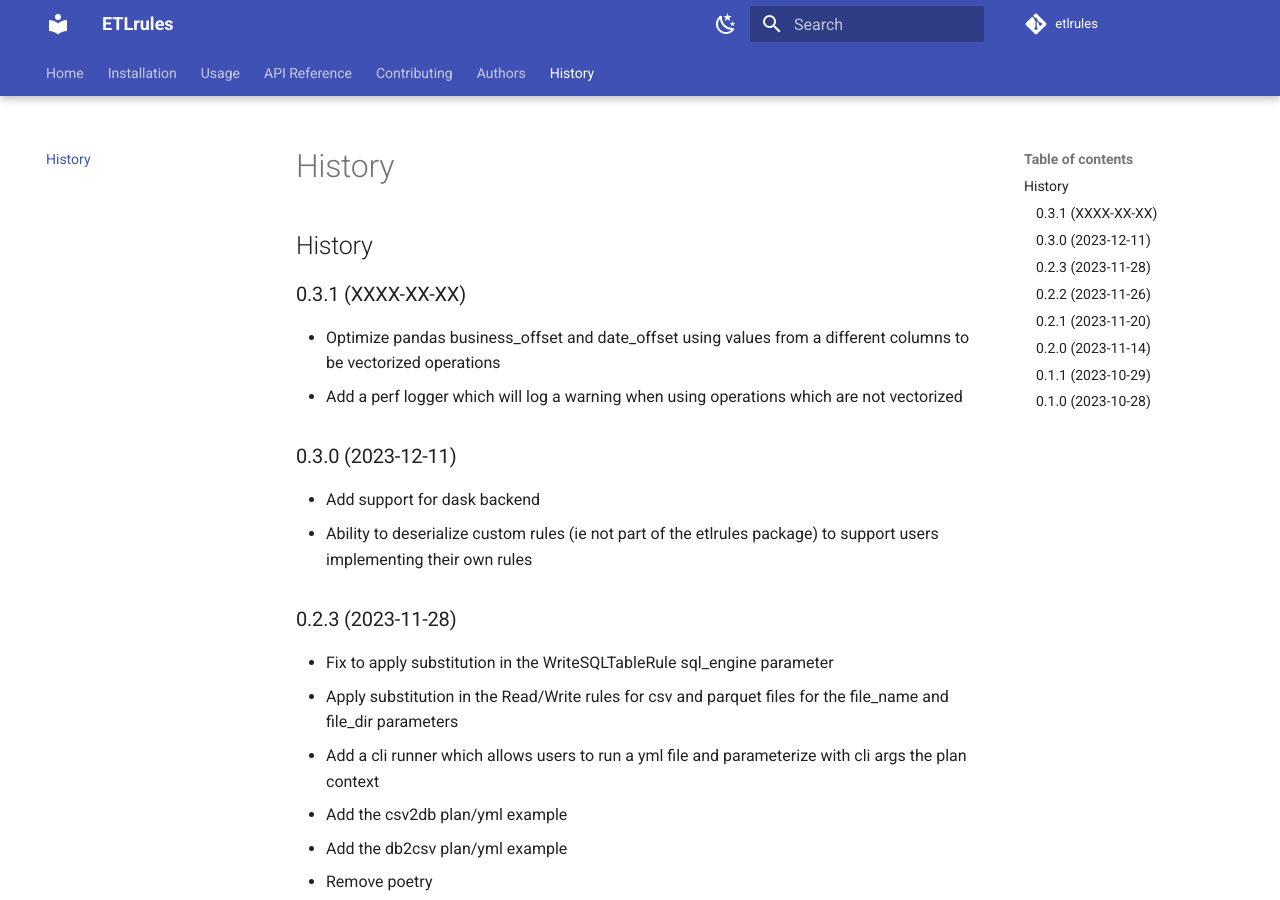
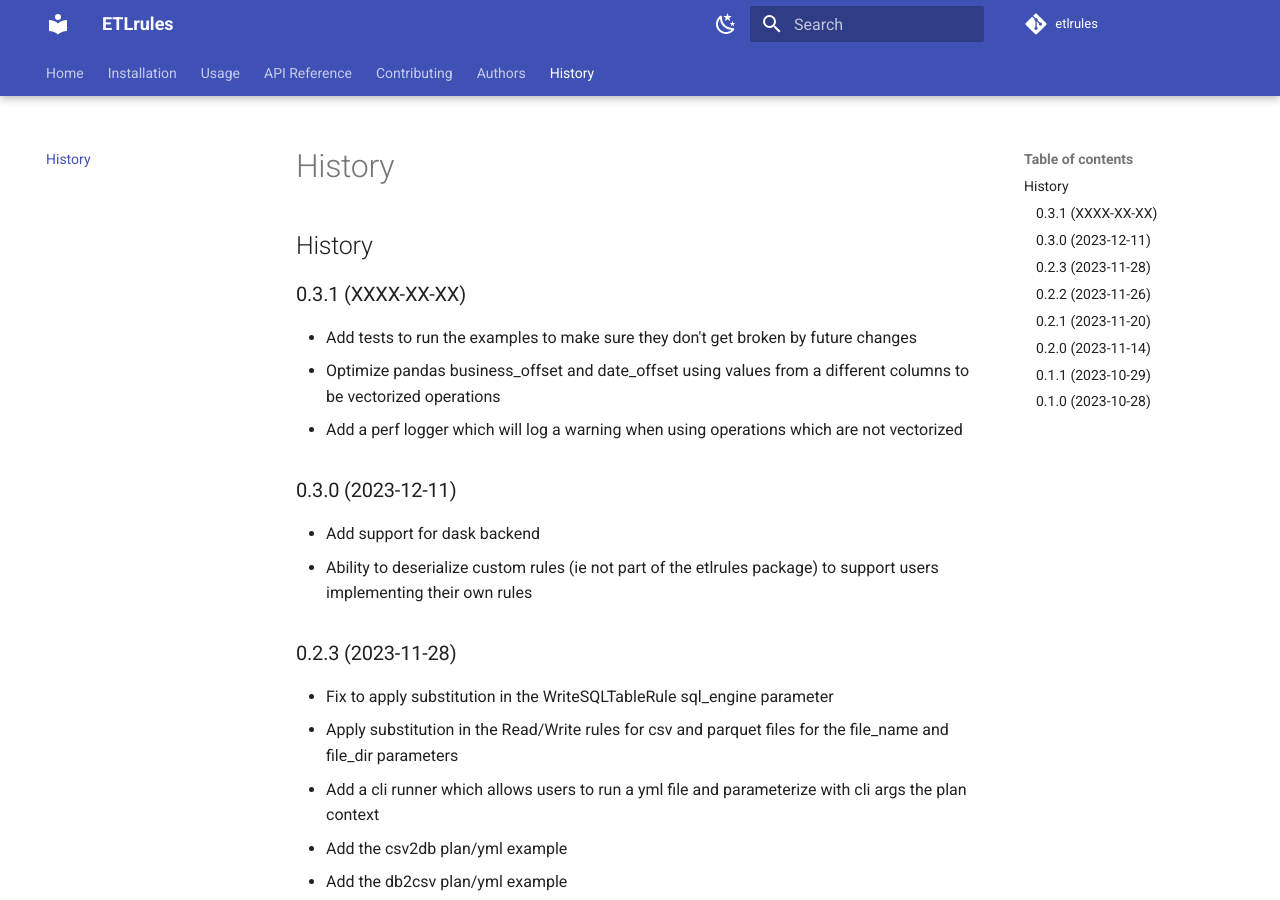
Before and after one commit to ciprianmiclaus2/etlrules, an MkDocs documentation site: the page built from docs/history.md, in a window 1280 px wide and 900 px high. Built offline with MkDocs 1.6.1 and Material for MkDocs 9.7.7, drawn with Linux system fonts in a browser that asks for light colours; comment, search, counter and statistics services are not loaded; the version menu is left out.

Commit message:
Add tests to run the examples to make sure they don't get broken by future changes

```diff
--- a/HISTORY.md
+++ b/HISTORY.md
@@ -2,6 +2,7 @@
 
 ## 0.3.1 (XXXX-XX-XX)
 
+* Add tests to run the examples to make sure they don't get broken by future changes
 * Optimize pandas business_offset and date_offset using values from a different columns to be vectorized operations
 * Add a perf logger which will log a warning when using operations which are not vectorized
 
```
Also changed, not shown: 1 other file.
